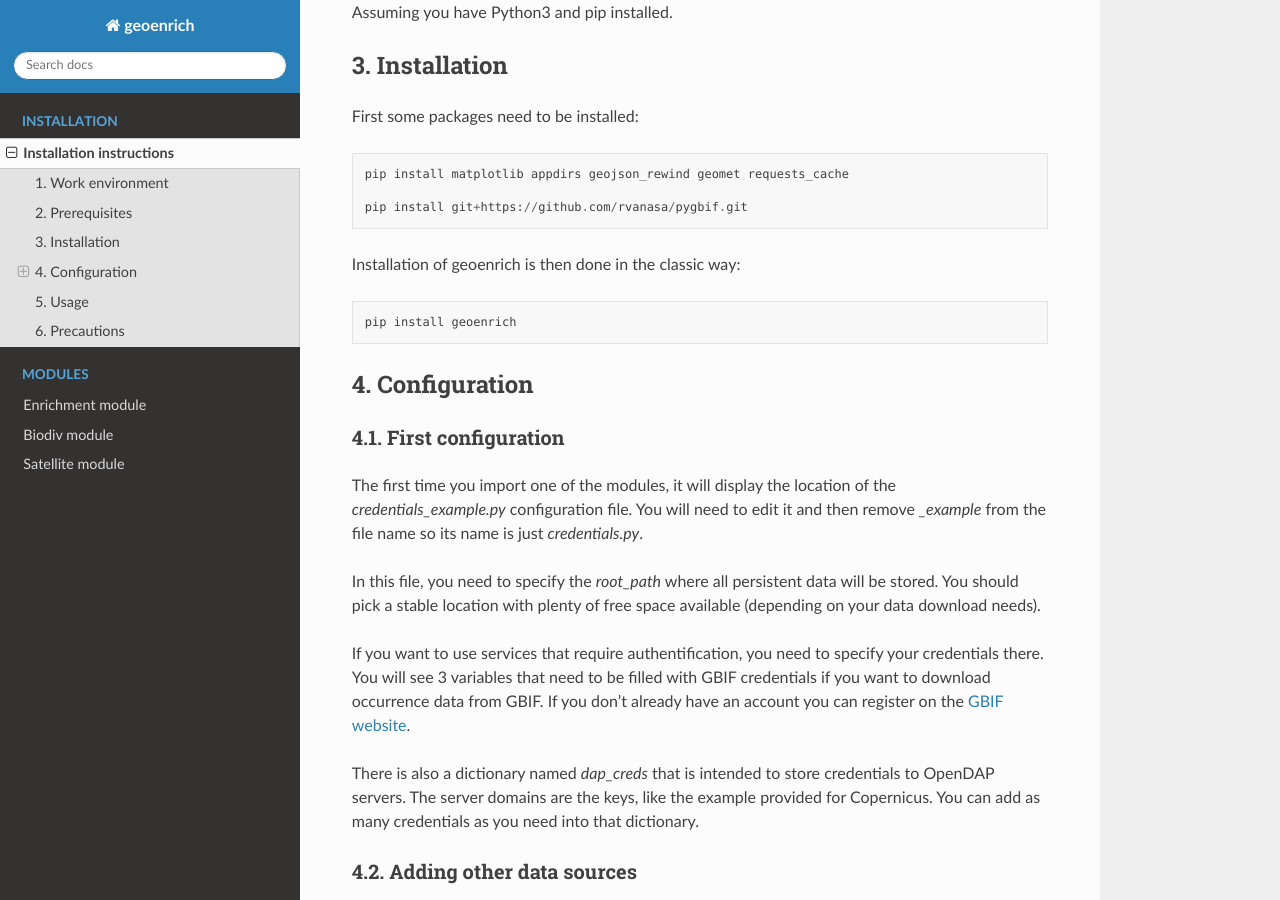
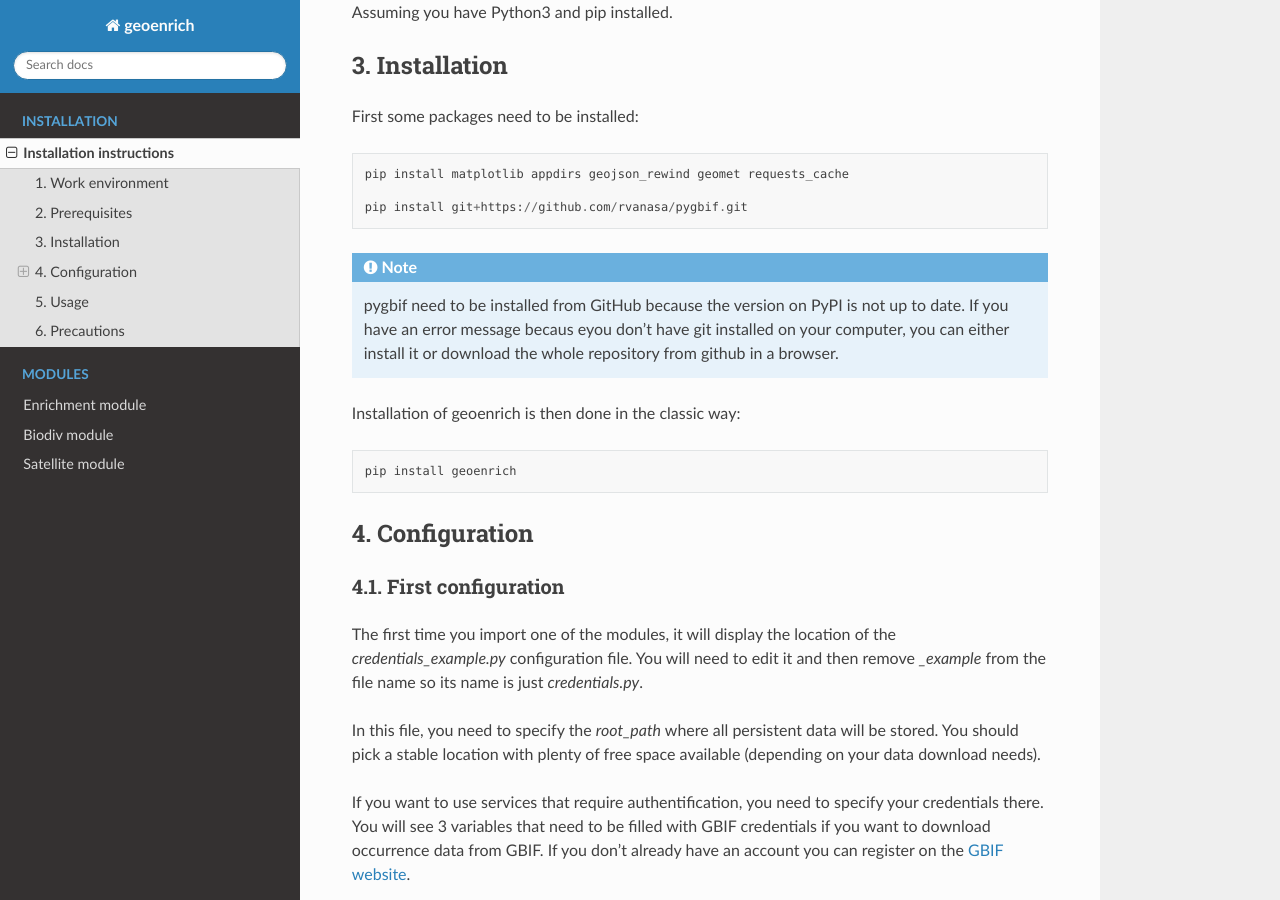
Before and after one commit to IRDG2OI/geoenrich, a Sphinx documentation site: the page built from docs/source/install.rst, in a window 1280 px wide and 900 px high, scrolled down 343 px. Built offline with Sphinx 7.4.7 and the Read the Docs theme 2.0.0, drawn with Linux system fonts in a browser that asks for light colours.

Commit message:
modified:   docs/source/install.rst

```diff
--- a/docs/source/install.rst
+++ b/docs/source/install.rst
@@ -22,6 +22,9 @@
 	pip install matplotlib appdirs geojson_rewind geomet requests_cache
 
 	pip install git+https://github.com/rvanasa/pygbif.git
+
+.. note::
+	pygbif need to be installed from GitHub because the version on PyPI is not up to date. If you have an error message becaus eyou don't have git installed on your computer, you can either install it or download the whole repository from github in a browser.
 
 Installation of geoenrich is then done in the classic way::
 
```
